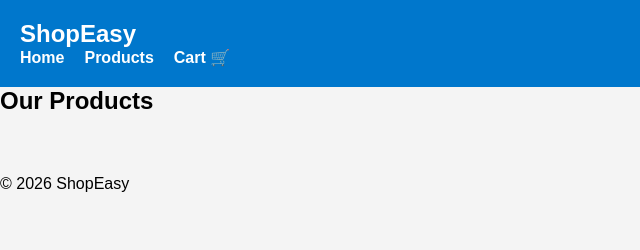
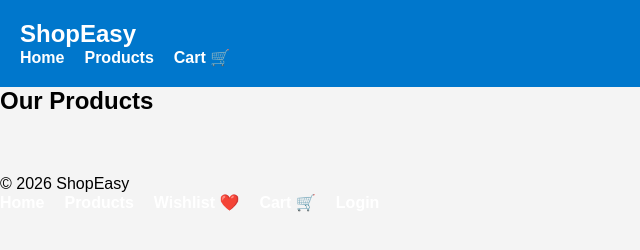
Before and after one commit to manjulaguntanala-prog/ecommerce, a plain HTML site: page products.html in a window 1280 px wide. Shown: the full height of the page, 0-640 px from the left. Drawn offline with Linux system fonts and the light colour scheme.

Commit message:
products.html

```diff
--- a/products.html
+++ b/products.html
@@ -35,3 +35,22 @@
 
 </body>
 </html>
+<div class="nav-links">
+
+    <a href="index.html">Home</a>
+
+    <a href="products.html">Products</a>
+
+    <a href="wishlist.html">
+        Wishlist ❤️
+    </a>
+
+    <a href="cart.html">
+        Cart 🛒
+    </a>
+
+    <a href="login.html">
+        Login
+    </a>
+
+</div>
```
